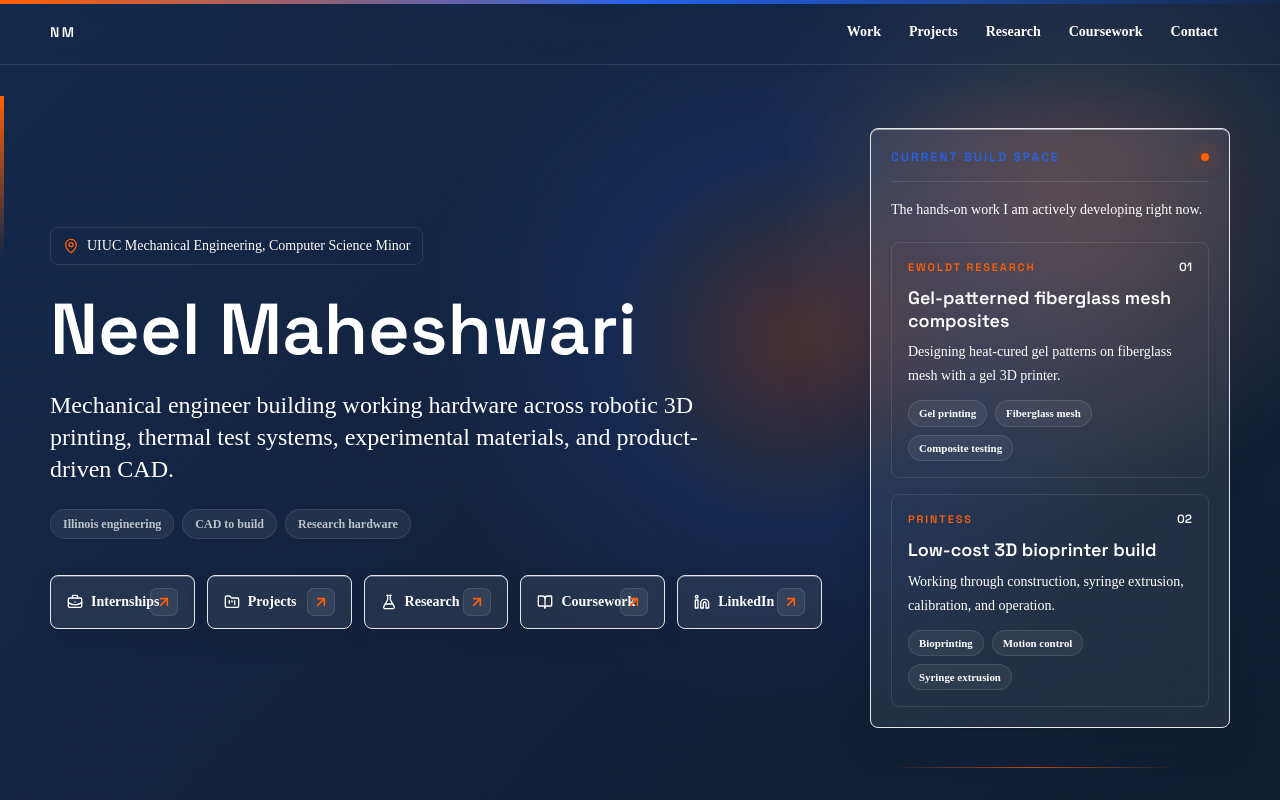
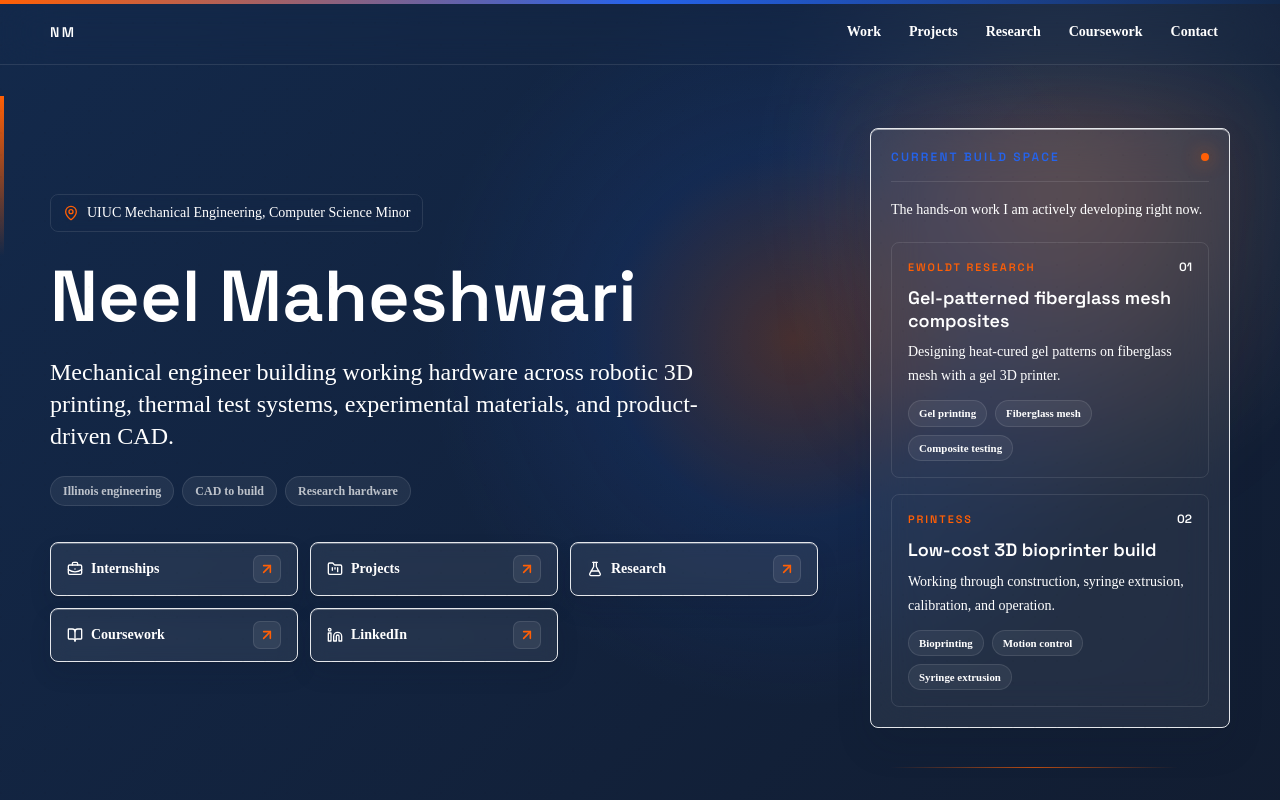
Before and after one commit to NeelMaheshwari5/website-portfolio, a Next.js app: page / in a window 1280 px wide. Shown: the top 800 px of the page. Built offline with nearby package versions, Linux system fonts and the light colour scheme.

Commit message:
Fix hero buttons and nav hover states

```diff
--- a/app/page.tsx
+++ b/app/page.tsx
@@ -325,10 +325,10 @@ export default function Home() {
               <a
                 key={link.label}
                 href={link.href}
-                className={`rounded-[8px] px-3 py-2 text-sm font-semibold transition ${
+                className={`group/nav relative overflow-hidden rounded-[8px] px-3 py-2 text-sm font-semibold transition duration-300 after:absolute after:inset-x-3 after:bottom-1 after:h-0.5 after:origin-left after:scale-x-0 after:rounded-full after:bg-illiniOrange after:transition-transform after:duration-300 hover:-translate-y-0.5 hover:after:scale-x-100 ${
                   navOnDark
                     ? "text-white/72 hover:bg-white/8 hover:text-white"
-                    : "text-graphite hover:bg-field hover:text-teal"
+                    : "text-graphite hover:bg-field hover:text-illiniBlue"
                 }`}
               >
                 {link.label}
@@ -381,14 +381,14 @@ export default function Home() {
                 </span>
               ))}
             </div>
-            <div className="mt-9 grid max-w-5xl grid-cols-1 gap-3 sm:grid-cols-2 lg:grid-cols-5">
+            <div className="mt-9 grid max-w-3xl grid-cols-1 gap-3 sm:grid-cols-2 lg:grid-cols-3">
               {heroActions.map((action) => {
                 const Icon = action.icon;
                 const className =
                   "button-3d group inline-flex min-h-[3.25rem] items-center justify-between gap-3 overflow-hidden rounded-[8px] border border-white/12 bg-white/[0.075] px-4 py-3 text-sm font-semibold text-white backdrop-blur hover:border-illiniOrange/80 hover:bg-white/[0.12] focus-visible:outline-none focus-visible:ring-2 focus-visible:ring-illiniOrange focus-visible:ring-offset-4 focus-visible:ring-offset-illiniBlue";
                 const content = (
                   <>
-                    <span className="inline-flex min-w-0 items-center gap-2">
+                    <span className="inline-flex min-w-0 items-center gap-2 whitespace-nowrap">
                       <Icon className="h-4 w-4 shrink-0 text-white/88" />
                       {action.label}
                     </span>
--- a/components/site-top-bar.tsx
+++ b/components/site-top-bar.tsx
@@ -23,7 +23,7 @@ export function SiteTopBar() {
       <div className="section-shell flex h-16 items-center justify-between gap-5">
         <Link
           href="/"
-          className="font-display text-sm font-semibold uppercase tracking-[0.18em] text-white transition hover:text-teal"
+          className="font-display text-sm font-semibold uppercase tracking-[0.18em] text-white transition duration-300 hover:-translate-y-0.5 hover:text-illiniOrange"
         >
           NM
         </Link>
@@ -32,7 +32,7 @@ export function SiteTopBar() {
             <Link
               key={link.label}
               href={link.href}
-              className="rounded-[8px] px-3 py-2 text-sm font-semibold text-white/72 transition hover:bg-white/8 hover:text-white"
+              className="relative overflow-hidden rounded-[8px] px-3 py-2 text-sm font-semibold text-white/72 transition duration-300 after:absolute after:inset-x-3 after:bottom-1 after:h-0.5 after:origin-left after:scale-x-0 after:rounded-full after:bg-illiniOrange after:transition-transform after:duration-300 hover:-translate-y-0.5 hover:bg-white/8 hover:text-white hover:after:scale-x-100"
             >
               {link.label}
             </Link>
```
